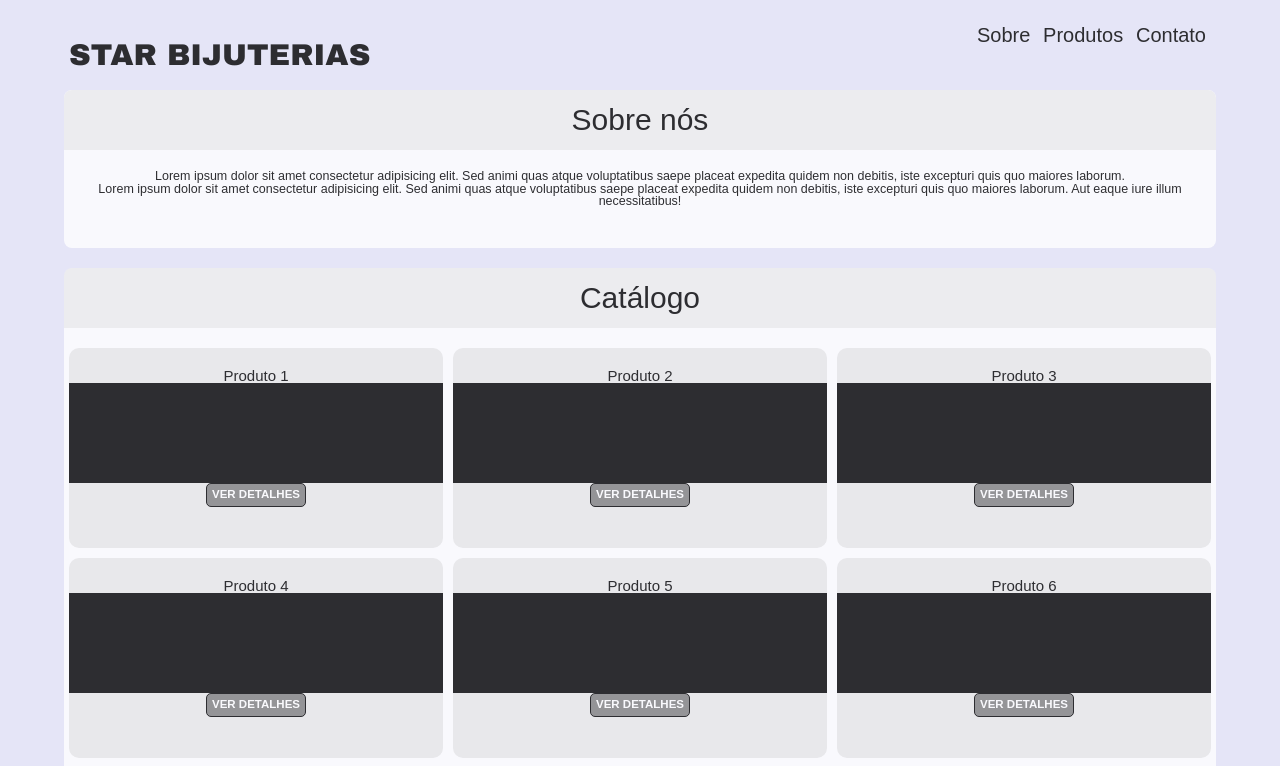
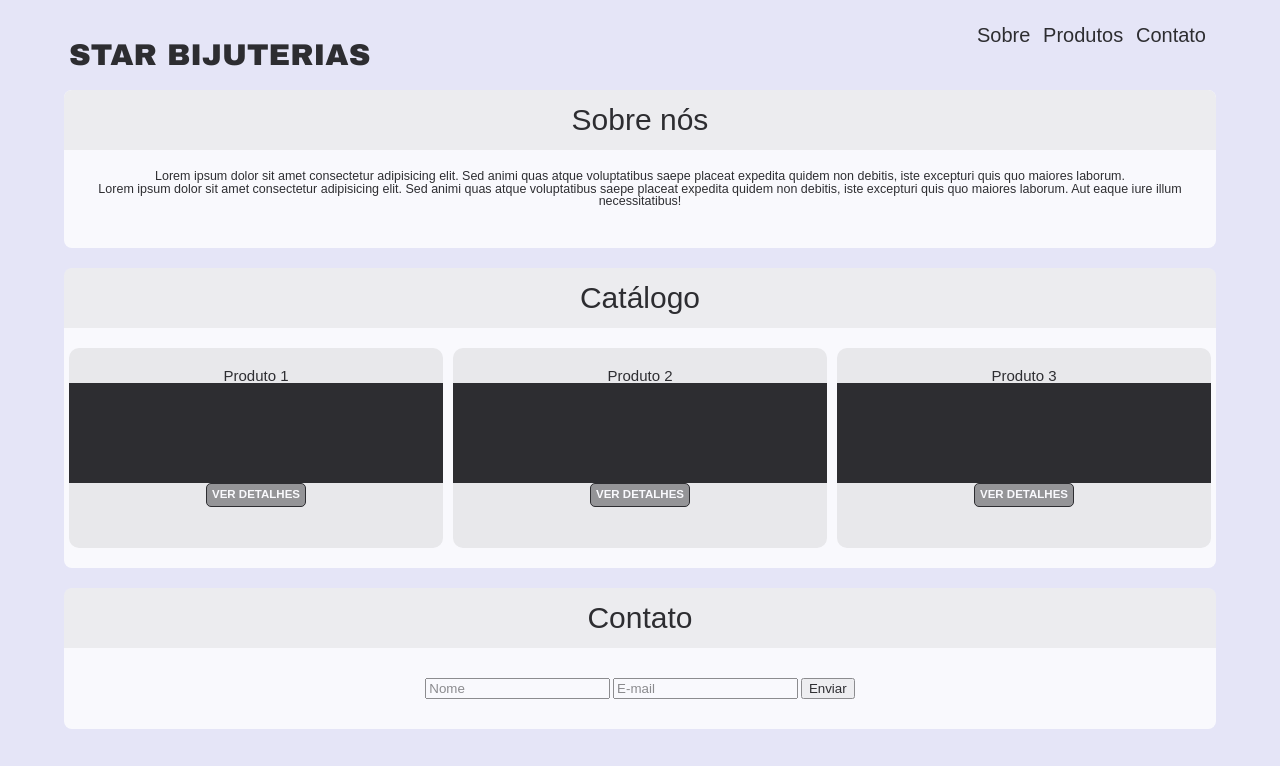
Before and after one commit to dudeHQ/simulator, a website built with webpack: page src/index.html in a window 1280 px wide. Shown: the top 766 px of the page. Built offline with nearby package versions, Linux system fonts and the light colour scheme.

Commit message:
redução dos itens de catálogo

```diff
--- a/src/index.html
+++ b/src/index.html
@@ -74,24 +74,6 @@ Desenvolvido por Victor Rodrigues
                         <p class="vitrine__desc"></p>
                         <a href="" class="vitrine__button">Ver detalhes</a>
                     </div>
-                    <div class="vitrine__item">
-                        <h3 class="vitrine__produto">Produto 4</h3>
-                        <div class="vitrine__image"></div>
-                        <p class="vitrine__desc"></p>
-                        <a href="" class="vitrine__button">Ver detalhes</a>
-                    </div>
-                    <div class="vitrine__item">
-                        <h3 class="vitrine__produto">Produto 5</h3>
-                        <div class="vitrine__image"></div>
-                        <p class="vitrine__desc"></p>
-                        <a href="" class="vitrine__button">Ver detalhes</a>
-                    </div>
-                    <div class="vitrine__item">
-                        <h3 class="vitrine__produto">Produto 6</h3>
-                        <div class="vitrine__image"></div>
-                        <p class="vitrine__desc"></p>
-                        <a href="" class="vitrine__button">Ver detalhes</a>
-                    </div>
                 </div>
             </div>
         </section>
@@ -112,7 +94,8 @@ Desenvolvido por Victor Rodrigues
                 <p>
                     Star Bijuterias &copy; Todos os direitos reservados<br />
                     <small>Desenvolvido por
-                        <a href="https://github.com/dudeHQ/simulator/tree/exercicio" target="_blank">Victor Rodrigues</a></small>
+                        <a href="https://github.com/dudeHQ/simulator/tree/exercicio" target="_blank">Victor
+                            Rodrigues</a></small>
                 </p>
             </div>
         </footer>
```
